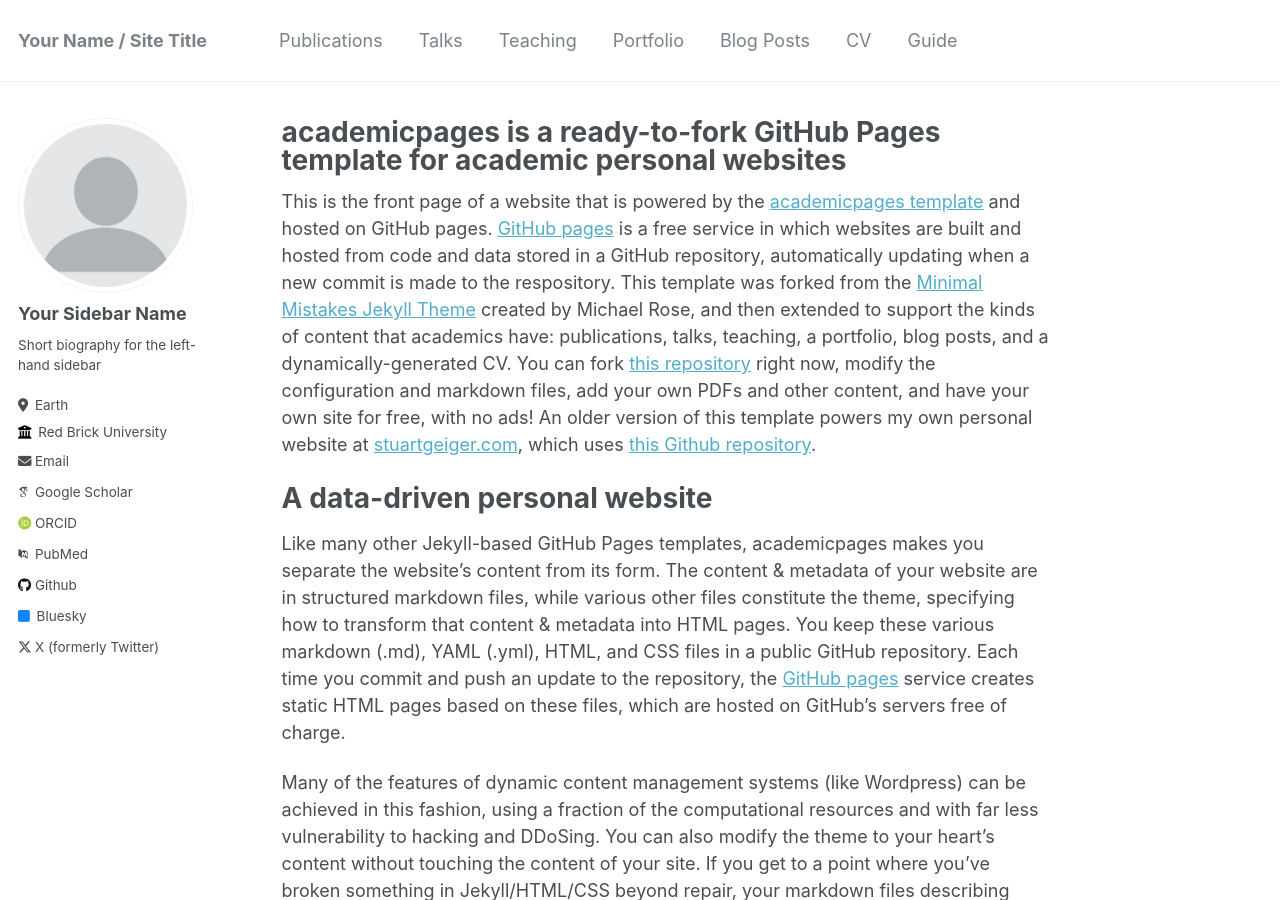
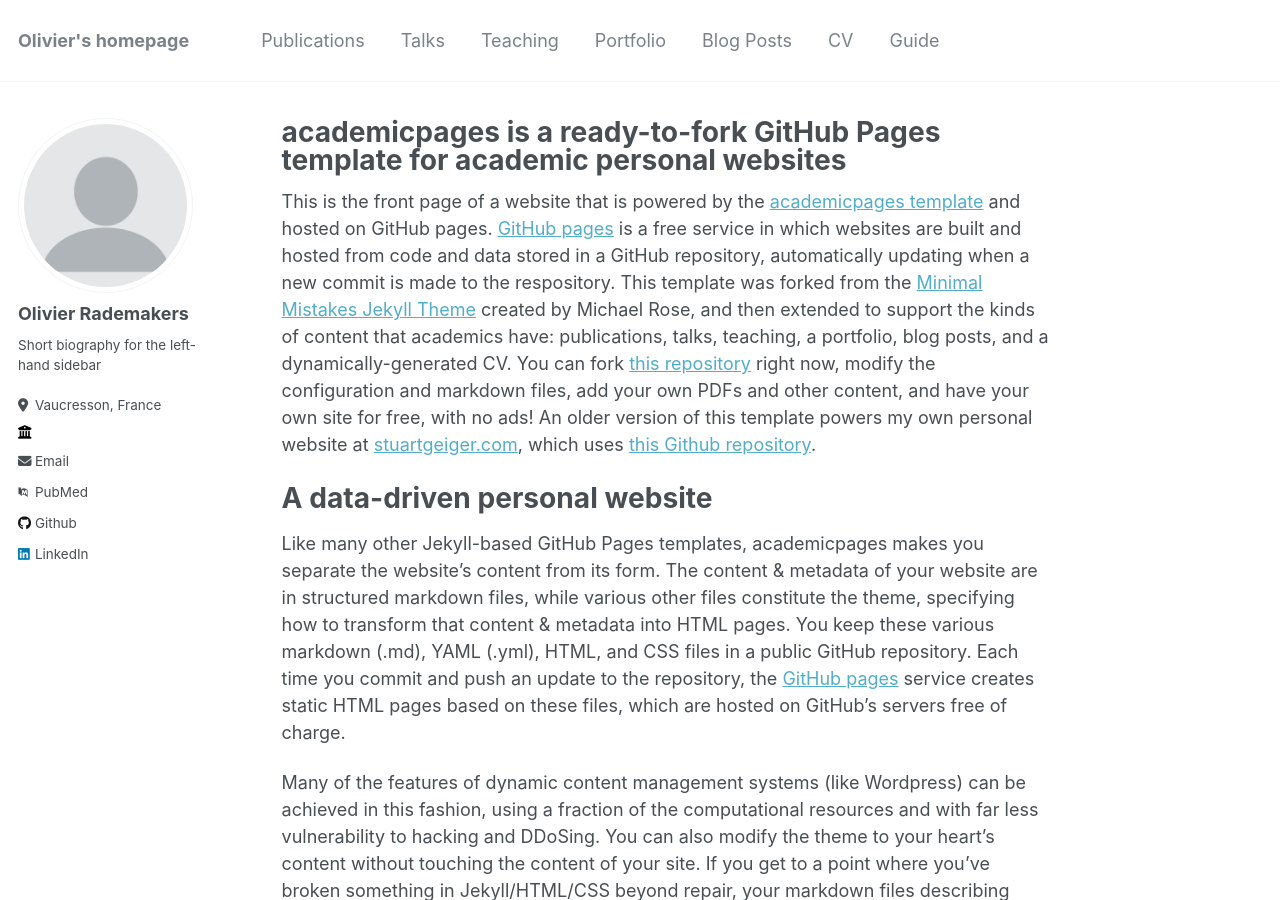
Before and after one commit to rademakr/rademakr.github.io, a Jekyll site: the page built from _pages/about.md, in a window 1280 px wide and 900 px high. Built offline with Jekyll 4.4.1, drawn with Linux system fonts in a browser that asks for light colours; some web fonts are replaced; some of the changed text lies outside the part shown.

Commit message:
personalized _config.yml

```diff
--- a/_config.yml
+++ b/_config.yml
@@ -8,13 +8,13 @@
 
 # Basic Site Settings
 locale                   : "en-US"
-title                    : "Your Name / Site Title"
+title                    : "Olivier's homepage"
 title_separator          : "-"
-name                     : &name "Your Name"
+name                     : &name "Olivier Rademakers"
 description              : &description "personal description"
 url                      : https://academicpages.github.io # the base hostname & protocol for your site e.g. "https://mmistakes.github.io"
 baseurl                  : "" # the subpath of your site, e.g. "/blog"
-repository               : "academicpages/academicpages.github.io"
+repository               : "rademakr/rademakr.github.io"
 
 # Site Author - The following control what appear as part of the author content on the side bar.
 #               If a field is blank the icon and link will not appear, otherwise it will be shown.
@@ -22,19 +22,19 @@
 author:
   # Biographic information
   avatar           : "profile.png"
-  name             : "Your Sidebar Name"
+  name             : "Olivier Rademakers"
   pronouns         : # example: "she/her"
   bio              : "Short biography for the left-hand sidebar"
-  location         : "Earth"
-  employer         : "Red Brick University"
+  location         : "Vaucresson, France"
+  employer         : ""
   uri              : # URL
-  email            : "none@example.org"
+  email            : "rademakers@channelopen.org"
 
   # Academic websites
   arxiv            : # URL - Update with the correct link to your profile
-  googlescholar    : "https://scholar.google.com/citations?user=PS_CX0AAAAAJ"
+  googlescholar    : #"https://scholar.google.com/citations?user=PS_CX0AAAAAJ"
   impactstory      : # URL
-  orcid            : "http://orcid.org/yourorcidurl"
+  orcid            : #"http://orcid.org/yourorcidurl"
   pubmed           : "https://www.ncbi.nlm.nih.gov/pubmed/?term=john+snow"
   researchgate     : # URL
 
@@ -42,12 +42,12 @@
   bitbucket        : # Username - Update with your username on the site
   codepen          : # Username
   dribbble         : # Username
-  github           : "academicpages"
+  github           : "rademakr"
   kaggle           : # Username
   stackoverflow    : # User number or user number and name (i.e., use "1" or "1/jeff-atwood")
 
   # Social media
-  bluesky          : "bsky.app" # Replace this with you Bluesky username
+  bluesky          : #"bsky.app" # Replace this with you Bluesky username
   facebook         : # Username
   flickr           : # Username
   foursquare       : # Username
@@ -56,7 +56,7 @@
   keybase          : # Username
   instagram        : # Username
   lastfm           : # Username
-  linkedin         : # Username
+  linkedin         : orademakers
   mastodon         : # URL
   medium           : # URL
   pinterest        : # Username
@@ -64,7 +64,7 @@
   steam            : # Username
   telegram         : # URL
   tumblr           : # Username
-  twitter          : "UniofOxford"  # Replace this with your X / Twitter handle
+  twitter          : #"UniofOxford"  # Replace this with your X / Twitter handle
   vine             : # Username
   weibo            : # Username
   wikipedia        : # Username
```
